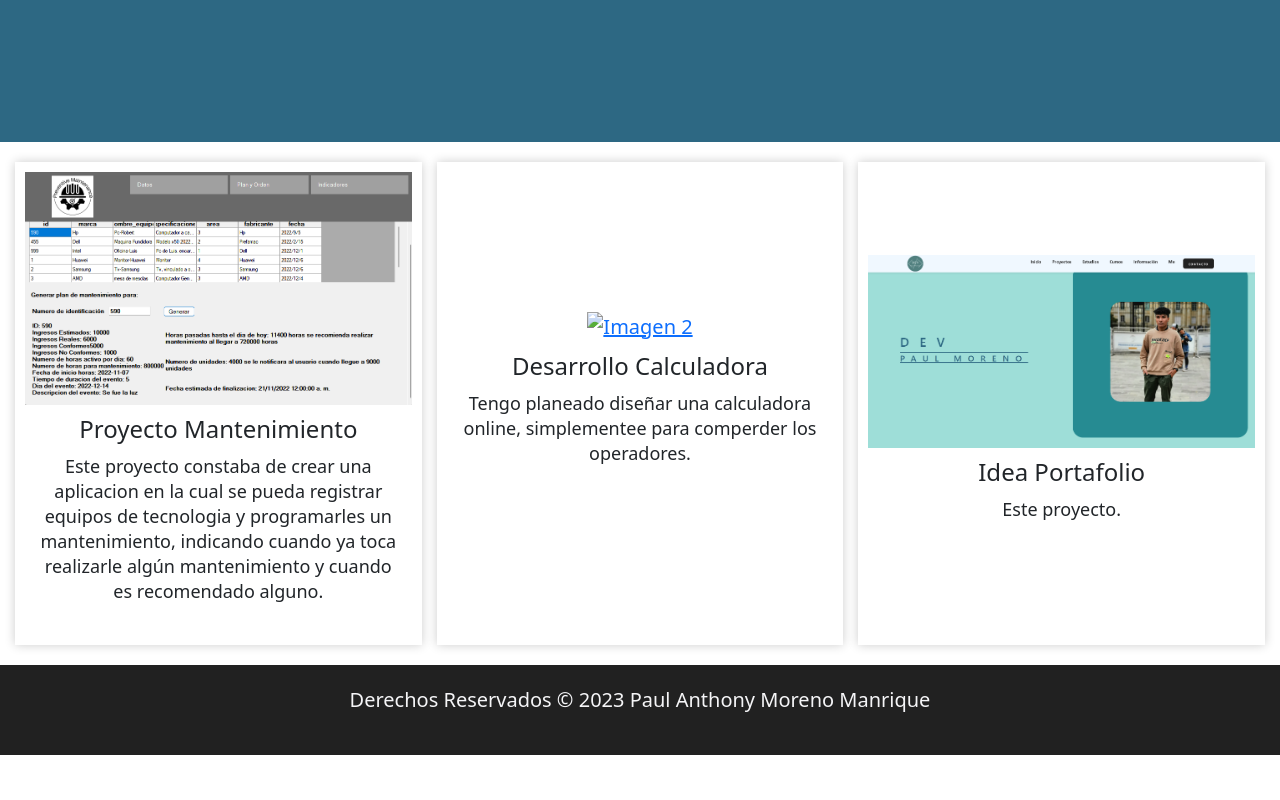
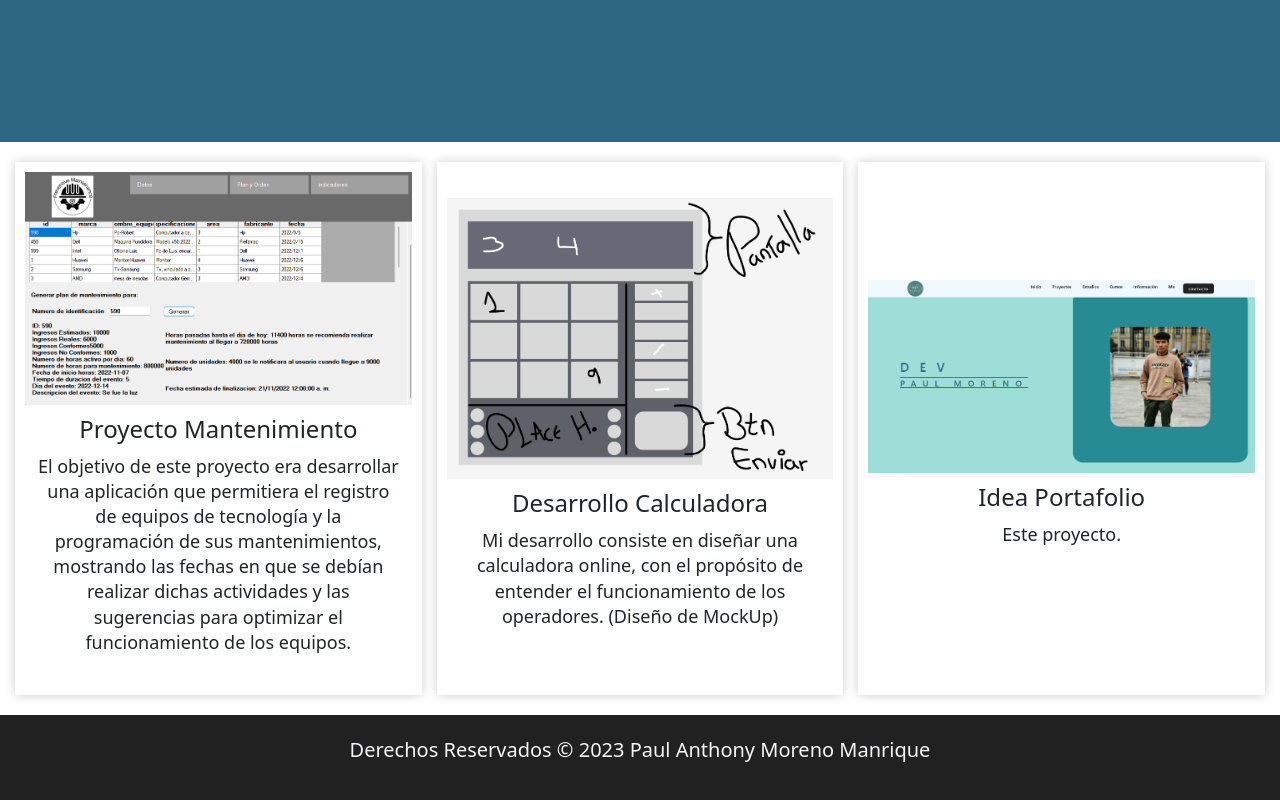
Before and after one commit to PacManGod/Programacion-WEB-CUN, a plain HTML site: page pages/Proyectos.html in a window 1280 px wide. Shown: the part 658-1458 px from the top of the page. Before the commit the page ends 1413 px from the top, so only its background shows below. Drawn offline with nearby package versions, Linux system fonts and the light colour scheme.

Commit message:
Fin pagina proyectos

```diff
--- a/pages/Proyectos.html
+++ b/pages/Proyectos.html
@@ -42,18 +42,19 @@
       </a>
       <div class="Descripcion">
         <h2>Proyecto Mantenimiento</h2>
-        <p>Este proyecto constaba de crear una aplicacion en la cual se pueda registrar equipos de tecnologia y
-          programarles un mantenimiento, indicando cuando ya toca realizarle algún mantenimiento y cuando es recomendado
-          alguno. </p>
+        <p>El objetivo de este proyecto era desarrollar una aplicación que permitiera el registro de equipos de
+          tecnología y la programación de sus mantenimientos, mostrando las fechas en que se debían realizar dichas
+          actividades y las sugerencias para optimizar el funcionamiento de los equipos. </p>
       </div>
     </div>
     <div class="ImagenDescripcion">
-      <a href="https://github.com/PacManGod/Proyecto-Mantenimiento">
-        <img src="imagen2.jpg" alt="Imagen 2">
+      <a href="">
+        <img src="../Assets/img/MockUpCalculadora.png" alt="Imagen 2">
       </a>
       <div class="Descripcion">
         <h2>Desarrollo Calculadora</h2>
-        <p>Tengo planeado diseñar una calculadora online, simplementee para comperder los operadores.</p>
+        <p>Mi desarrollo consiste en diseñar una calculadora online, con el propósito de entender el funcionamiento de
+          los operadores. (Diseño de MockUp)</p>
       </div>
     </div>
     <div class="ImagenDescripcion">
```
Also changed, not shown: Assets/img/MockUpCalculadora.png (added).
